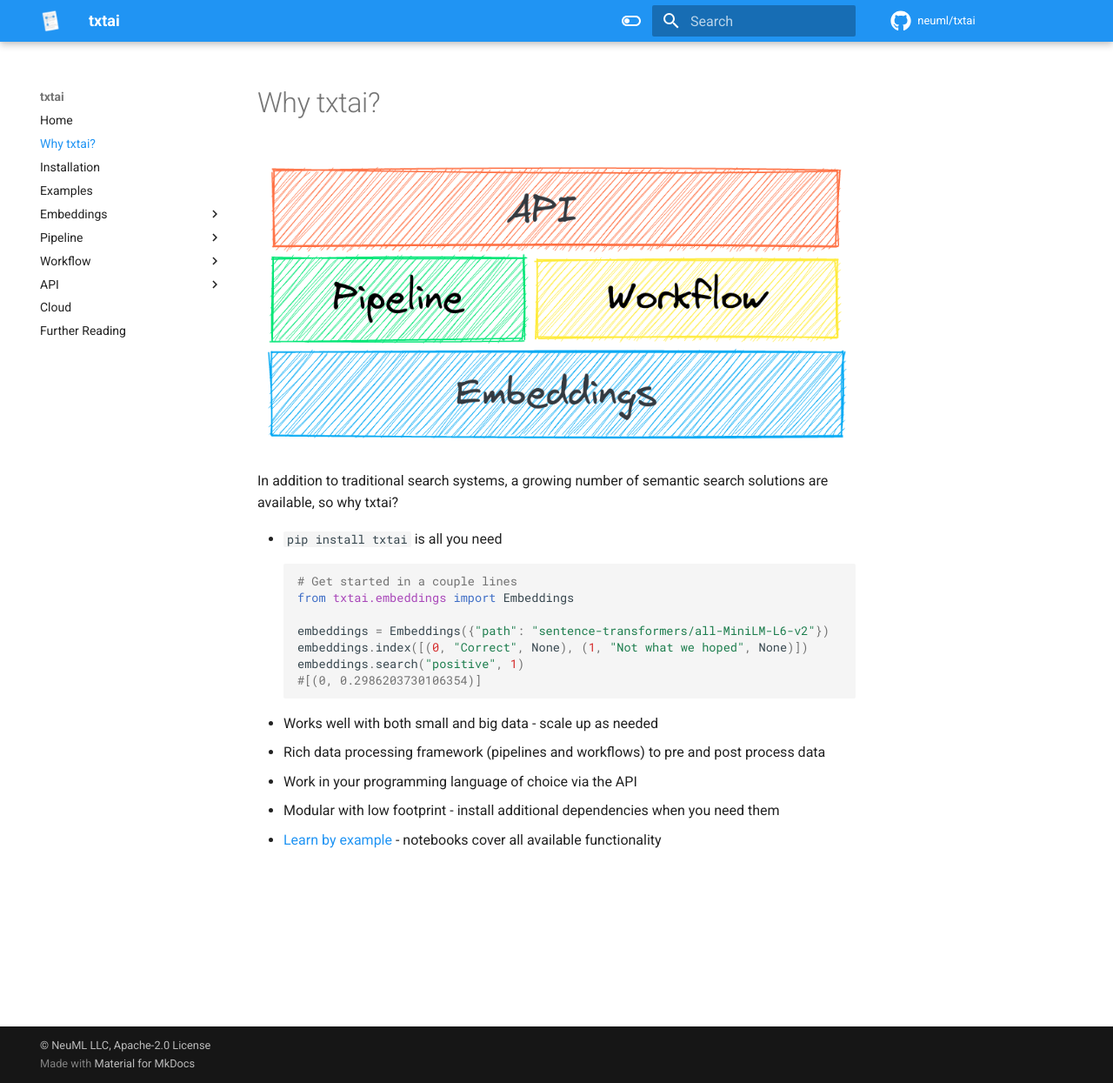
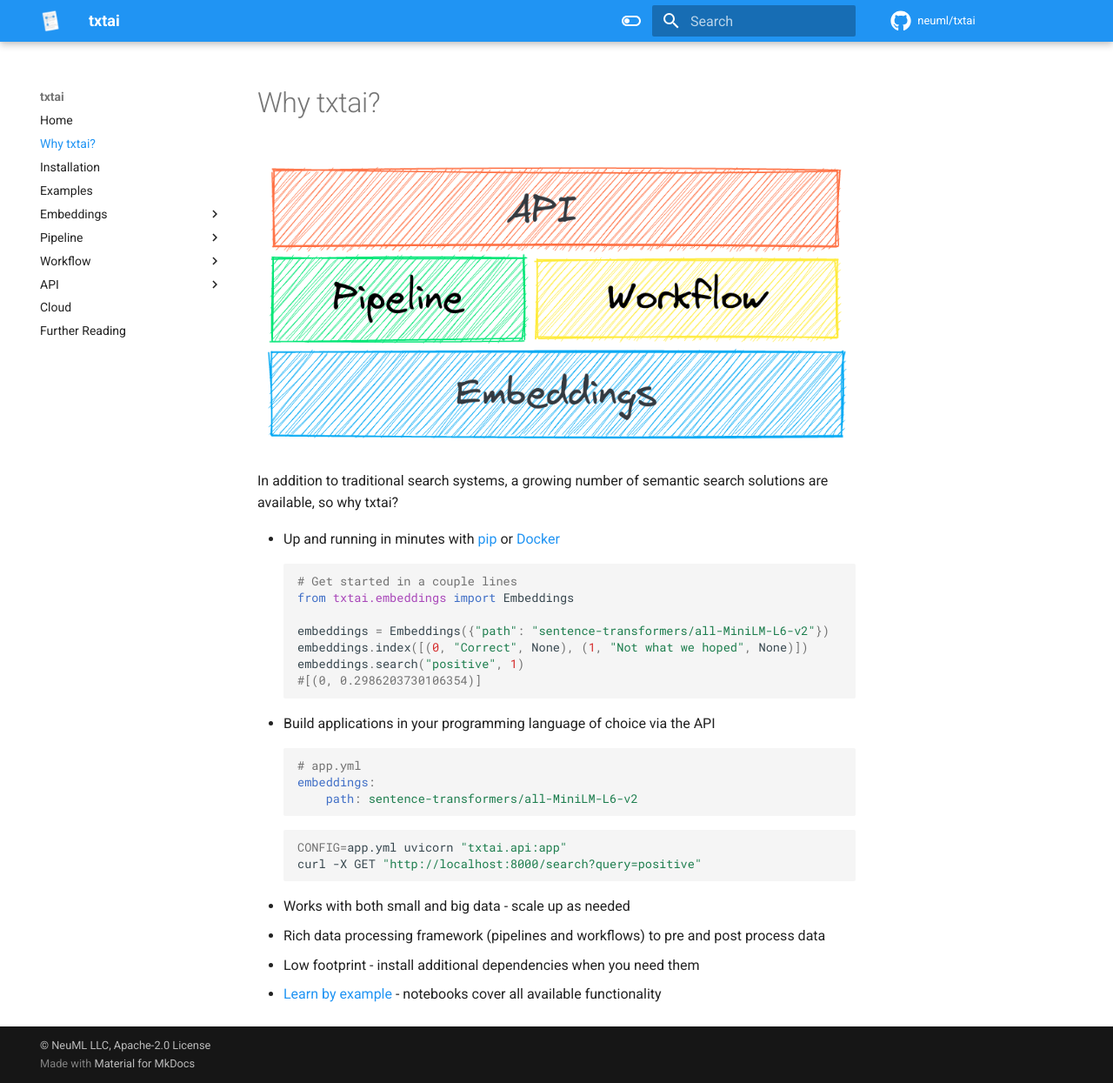
Before and after one commit to neuml/txtai, an MkDocs documentation site: the page built from docs/why.md, in a window 1280 px wide and 1245 px high. Shown: the whole window at 87% size. Built offline with MkDocs 1.6.1 and Material for MkDocs 9.7.7, drawn with Linux system fonts in a browser that asks for light colours; comment, search, counter and statistics services are not loaded.

Commit message:
Update documentation

````diff
--- a/docs/why.md
+++ b/docs/why.md
@@ -5,7 +5,7 @@
 
 In addition to traditional search systems, a growing number of semantic search solutions are available, so why txtai?
 
-- `pip install txtai` is all you need
+- Up and running in minutes with [pip](../install/) or [Docker](../cloud/)
 ```python
 # Get started in a couple lines
 from txtai.embeddings import Embeddings
@@ -15,8 +15,17 @@
 embeddings.search("positive", 1)
 #[(0, 0.2986203730106354)]
 ```
-- Works well with both small and big data - scale up as needed
+- Build applications in your programming language of choice via the API
+```yaml
+# app.yml
+embeddings:
+    path: sentence-transformers/all-MiniLM-L6-v2
+```
+```bash
+CONFIG=app.yml uvicorn "txtai.api:app"
+curl -X GET "http://localhost:8000/search?query=positive"
+```
+- Works with both small and big data - scale up as needed
 - Rich data processing framework (pipelines and workflows) to pre and post process data
-- Work in your programming language of choice via the API
-- Modular with low footprint - install additional dependencies when you need them
+- Low footprint - install additional dependencies when you need them
 - [Learn by example](../examples) - notebooks cover all available functionality
````
Also changed, not shown: README.md (+13 -4 lines).
